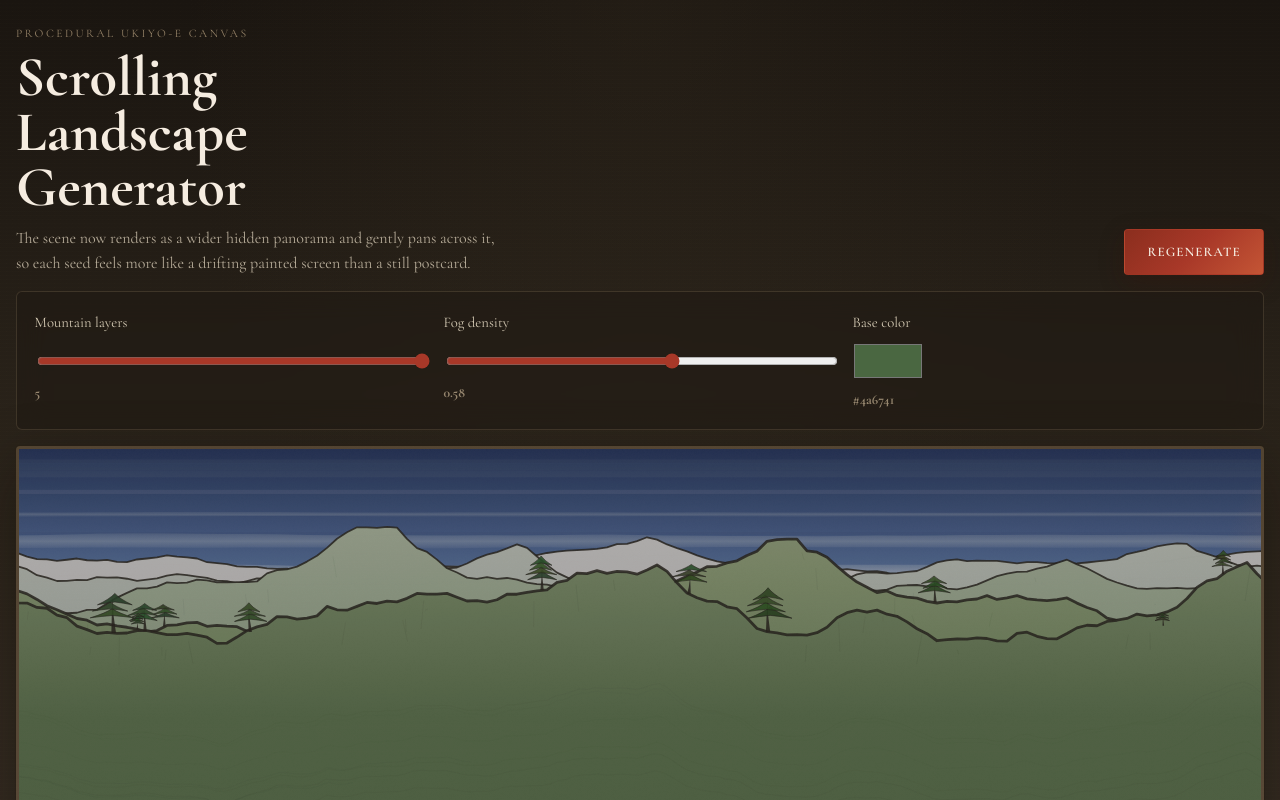
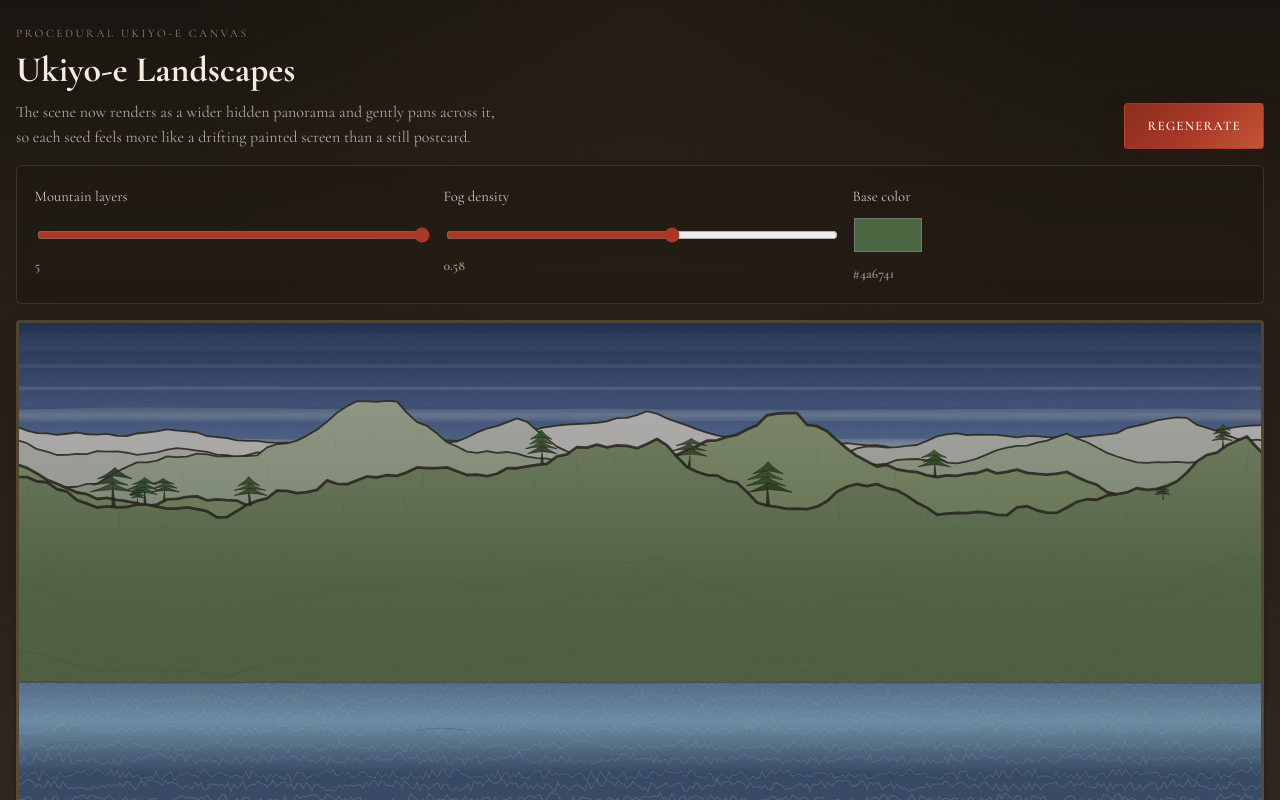
Before and after one commit to avatar25/pro_painting, a React (Vite) app: page / in a window 1280 px wide. Shown: the top 800 px of the page. Built offline with nearby package versions, Linux system fonts and the light colour scheme.

Commit message:
style: update main title to 'Ukiyo-e Landscapes' for brevity.

```diff
--- a/src/App.jsx
+++ b/src/App.jsx
@@ -12,7 +12,7 @@ function App() {
       <section className="page-header">
         <div className="title-block">
           <p className="eyebrow">Procedural Ukiyo-e Canvas</p>
-          <h1>Scrolling Landscape Generator</h1>
+          <h1>Ukiyo-e Landscapes</h1>
           <p className="description">
             The scene now renders as a wider hidden panorama and gently pans across it, so each seed feels more like a
             drifting painted screen than a still postcard.
--- a/src/styles.css
+++ b/src/styles.css
@@ -89,10 +89,10 @@ body::before {
 
 .title-block h1 {
   margin: 0;
-  font-size: clamp(2.25rem, 4.4vw, 4.4rem);
-  line-height: 0.98;
+  font-size: clamp(1.6rem, 2.8vw, 2.8rem);
+  line-height: 1.1;
   color: #f5ece0;
-  max-width: 14ch;
+  white-space: nowrap;
   font-family: 'Noto Serif JP', 'Cormorant Garamond', serif;
   font-weight: 700;
 }
```
